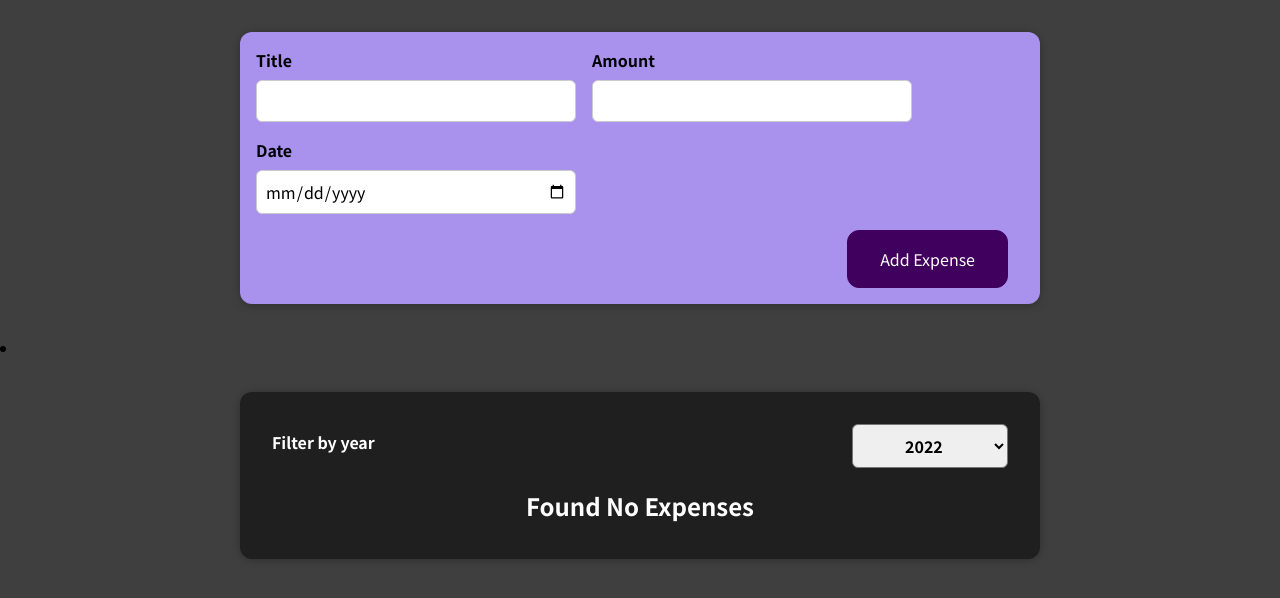
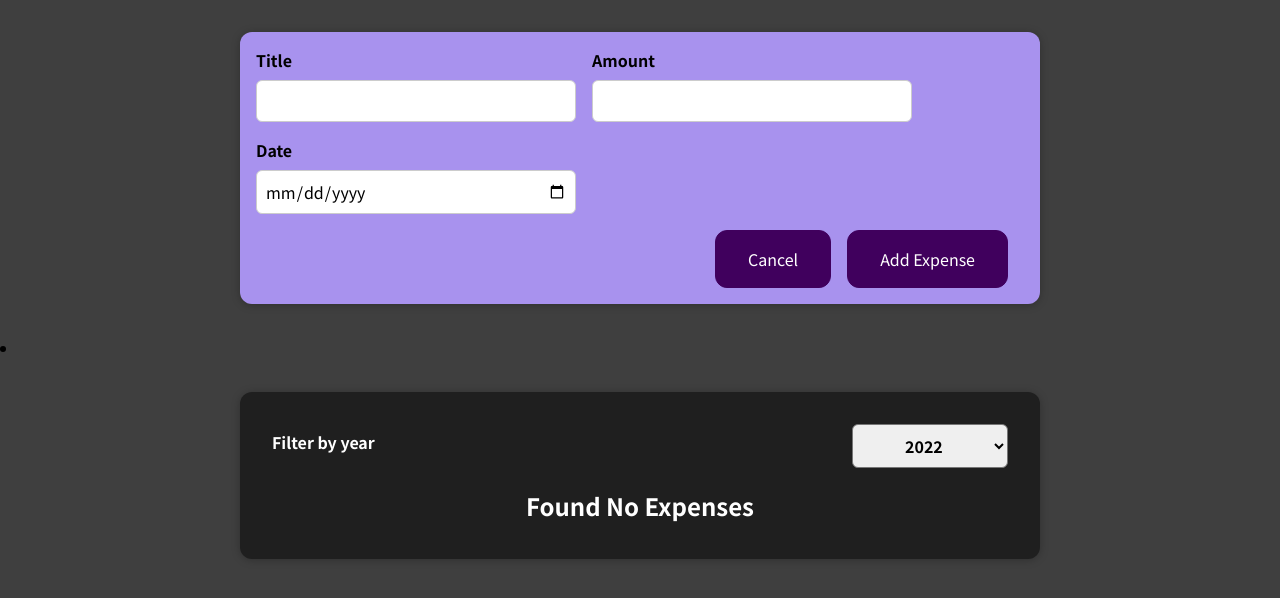
Before and after one commit to dfmoreto/react_complete_guide, a React (Create React App) app: page / in a window 1280 px wide. Both pictures are taken after a click on the button "Add Expense". Shown: the top 598 px of the page. Built offline with nearby package versions, Linux system fonts and the light colour scheme.

Commit message:
Assignment #4

```diff
--- a/src/components/NewExpense/ExpenseForm.js
+++ b/src/components/NewExpense/ExpenseForm.js
@@ -67,6 +67,7 @@
         </div>
       </div>
       <div className="new-expense__actions">
+        <button type="button" onClick={props.onCancel}>Cancel</button>
         <button type="submit">Add Expense</button>
       </div>
     </form>
--- a/src/components/NewExpense/NewExpense.js
+++ b/src/components/NewExpense/NewExpense.js
@@ -1,18 +1,43 @@
+import { useState } from "react"
+
 import ExpenseForm from "./ExpenseForm"
+
 import "./NewExpense.css"
 
 const NewExpense = (props) => {
+  const [openedForm, setOpenedForm] = useState(false)
+
+  const openFormHandler = () => {
+    setOpenedForm(true)
+  }
+
+  const closeFormHandler = () => {
+    setOpenedForm(false)
+  }
+
   const saveExpanseDataHandler = enteredExpenseData => {
     const expenseData = {
       ...enteredExpenseData,
       id: Math.random().toString()
     }
     props.onAddExpense(expenseData)
+    closeFormHandler()
+  }
+
+  if(!openedForm) {
+    return (
+      <div className="new-expense">
+        <button type="submit" onClick={openFormHandler}>Add Expense</button>
+      </div>
+    )
   }
 
   return (
     <div className="new-expense">
-      <ExpenseForm onSaveExpenseData={saveExpanseDataHandler} />
+      <ExpenseForm
+        onSaveExpenseData={saveExpanseDataHandler}
+        onCancel={closeFormHandler}
+      />
     </div>
   )
 }
```
Also changed, not shown: 1 other file (tests, documents, lock files or other folders).
